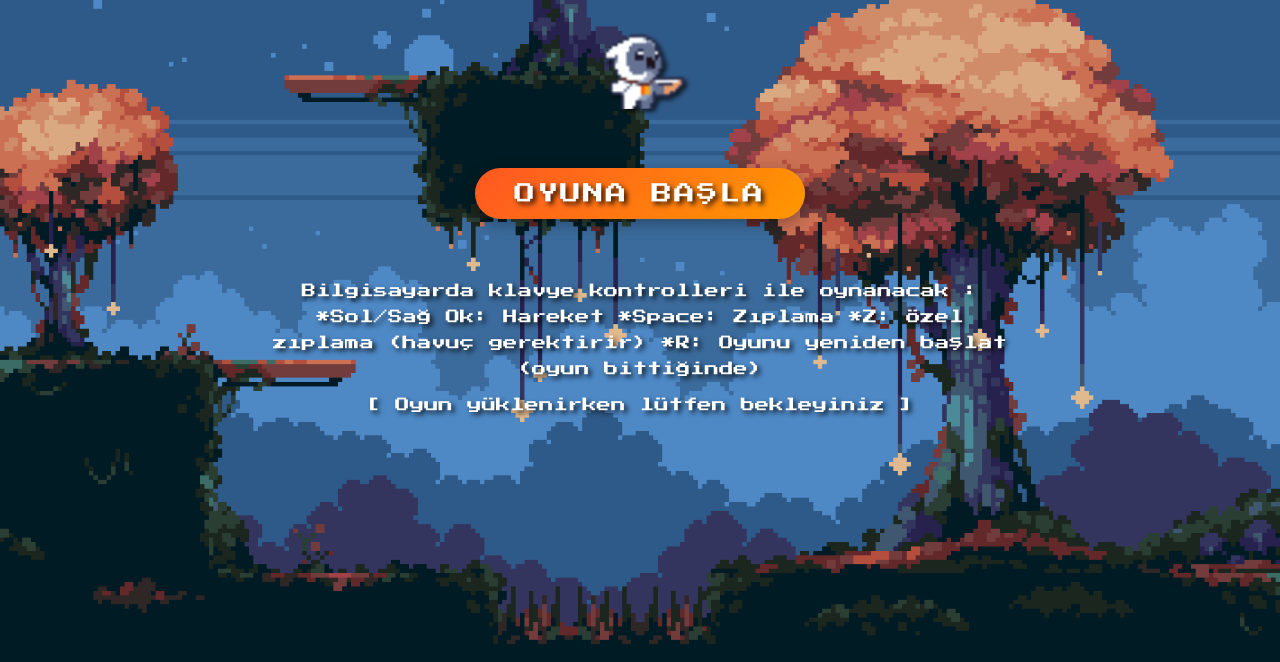
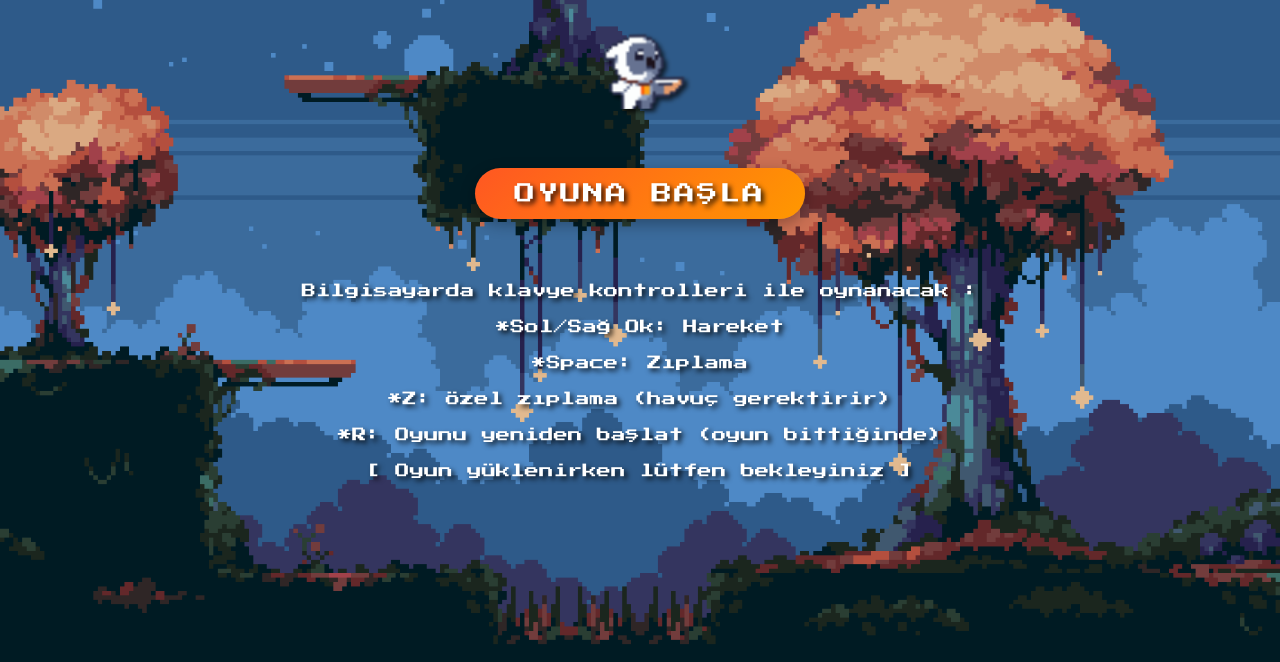
Before and after one commit to azvval/JumpJumpRabbit, a plain HTML site: page index.html in a window 1280 px wide. Shown: the part 138-800 px from the top of the page. Drawn offline with Linux system fonts and the light colour scheme.

Commit message:
Update index.html
Signed-off-by: azra <163552095+azvval@users.noreply.github.com>

```diff
--- a/index.html
+++ b/index.html
@@ -16,11 +16,11 @@
         </div>
         <a href="game.html" class="start-button">OYUNA BAŞLA</a>
         <div class="instructions">
-            <p>Bilgisayarda klavye kontrolleri ile oynanacak :
-                *Sol/Sağ Ok: Hareket
-                *Space: Zıplama
-                *Z: Özel zıplama (havuç gerektirir)
-                *R: Oyunu yeniden başlat (oyun bittiğinde)</p>
+            <p>Bilgisayarda klavye kontrolleri ile oynanacak :<p>
+            <p>*Sol/Sağ Ok: Hareket</p>
+            <p> *Space: Zıplama <p>
+            <p> *Z: Özel zıplama (havuç gerektirir) <p>
+            <p> *R: Oyunu yeniden başlat (oyun bittiğinde)</p>
             <p>[ Oyun yüklenirken lütfen bekleyiniz ]</p>
         </div>
     </div>
```
